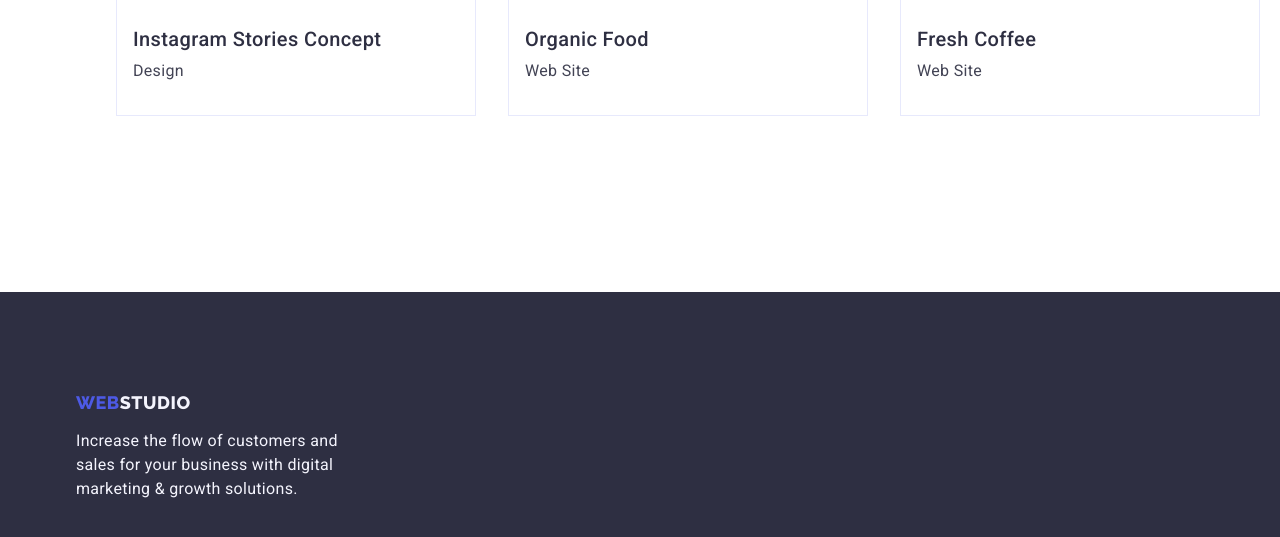
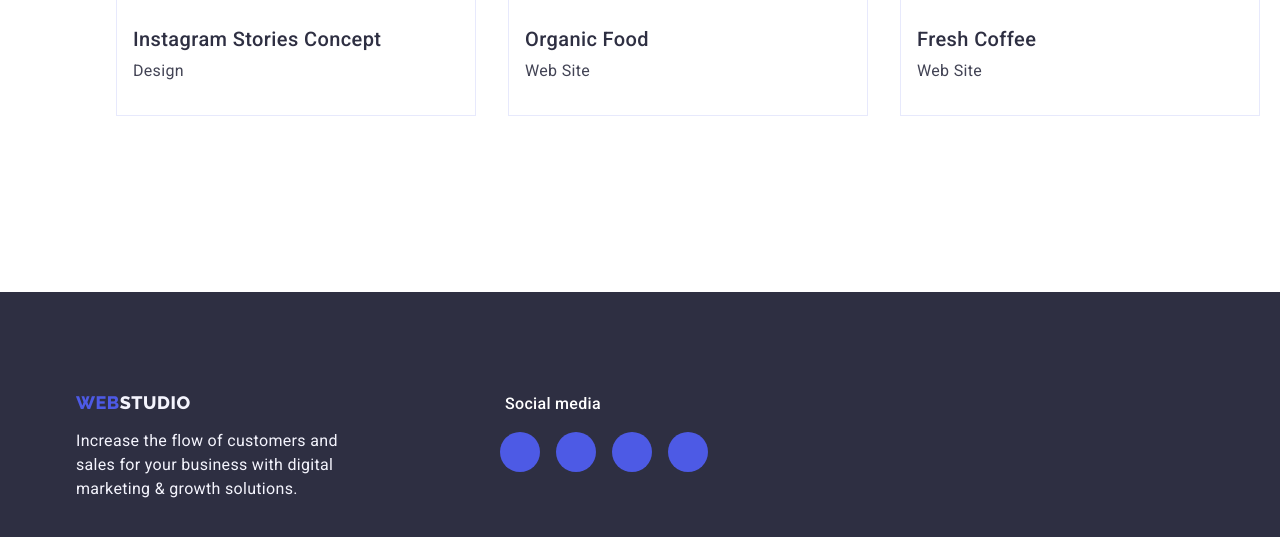
Before and after one commit to mgbaronescu/goit-markup-hw-04, a plain HTML site: page portfolio.html in a window 1280 px wide. Shown: the part 1592-2129 px from the top of the page. Drawn offline with nearby package versions, Linux system fonts and the light colour scheme.

Commit message:
porttfolio

```diff
--- a/portfolio.html
+++ b/portfolio.html
@@ -207,10 +207,11 @@
         </div>
       </section>
     </main>
-
     <footer class="background">
       <!--Logo subsol-->
-      <div class="container">
+
+      <div class="foot-div container">
+        <div class="footer-div-logo">
           <a class="logo-web logo-footer link" href="./portfolio.html"
             >Web<span class="logo-studio-footer">Studio</span></a
           >
@@ -219,8 +220,39 @@
             digital marketing & growth solutions.
           </p>
         </div>
-      <div>
-
+        <div class="social-media-footer">
+          <p class="sm-footer">Social media</p>
+          <ul class="social-element">
+            <li class="social-footer-title">
+              <a href="" class="social-footer-media">
+                <svg width="16" hight="16" class="svg-color">
+                  <use></use>
+                </svg>
+              </a>
+            </li>
+            <li class="social-media-title">
+              <a href="" class="social-media">
+                <svg width="16" hight="16" class="svg-color">
+                  <use></use>
+                </svg>
+              </a>
+            </li>
+            <li class="social-media-title">
+              <a href="" class="social-media">
+                <svg width="16" hight="16" class="svg-color">
+                  <use></use>
+                </svg>
+              </a>
+            </li>
+            <li class="social-media-title">
+              <a href="" class="social-media">
+                <svg width="16" hight="16" class="svg-color">
+                  <use></use>
+                </svg>
+              </a>
+            </li>
+          </ul>
+        </div>
       </div>
     </footer>
   </body>
```
Also changed, not shown: index.html (+0 -4 lines). Lines whose indentation alone changed are shown as unchanged.
